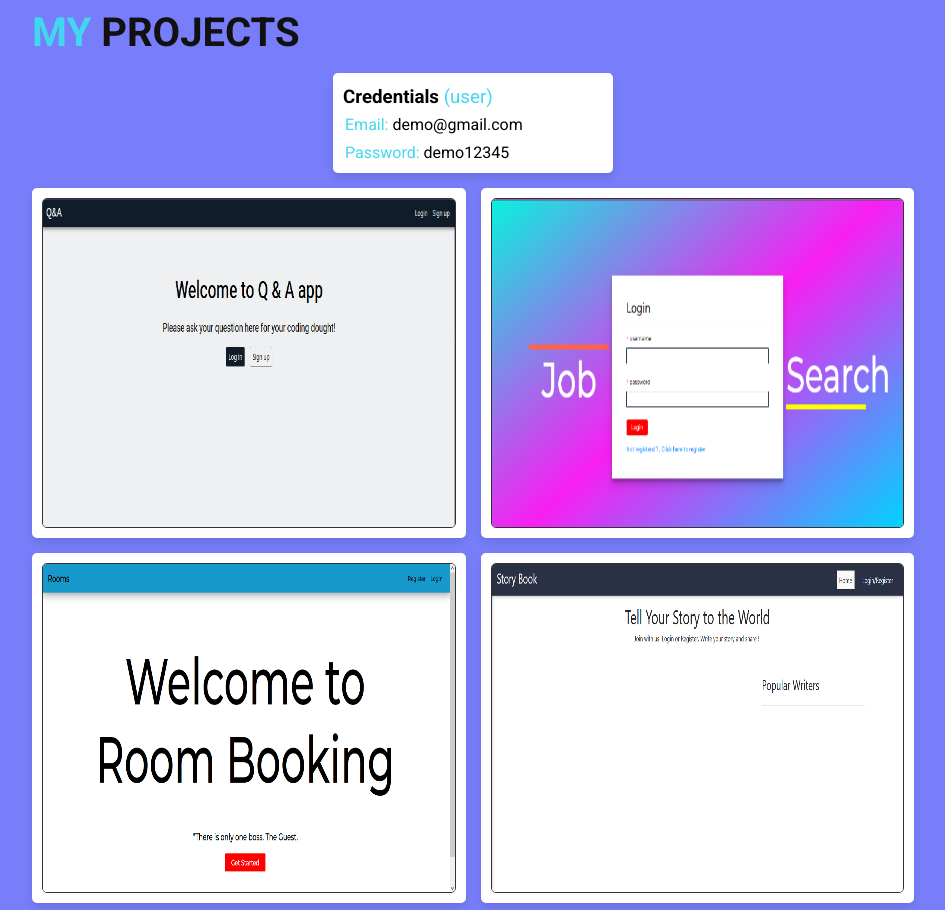
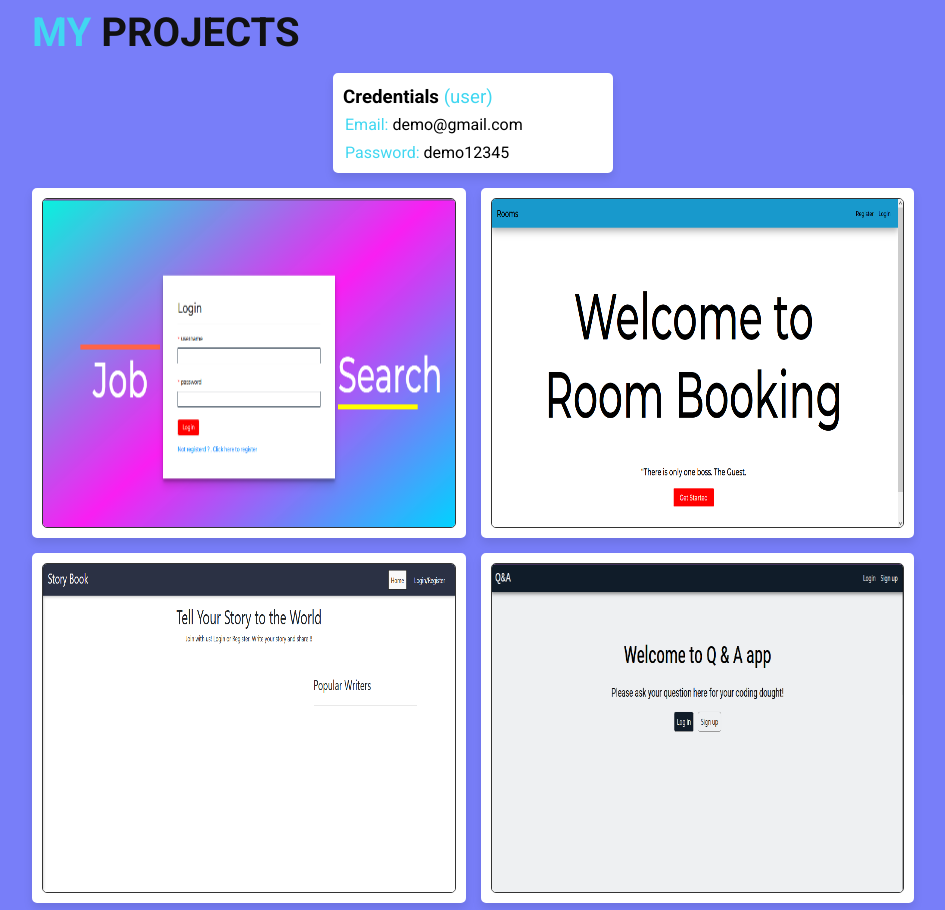
Before and after one commit to Boobalan28/My-Portfolio, a plain HTML site: page index.html in a window 1280 px wide. Shown: the part 1710-2620 px from the top of the page, without its empty margins (317-1262 px from the left). Drawn offline with Linux system fonts and the light colour scheme.

Commit message:
second commit

```diff
--- a/index.html
+++ b/index.html
@@ -75,11 +75,11 @@
 
     <div class="content">
         <h3> i am a fullstack developer </h3>
-        <p>I have some skills and knowledge in coding. then my self is a  good learner and self motivated person.</p>
+        <p> I have knowledge in design and integration with intuitive problem-solving skills. Passionate about implementing and launching new projects. Ability to translate business requirements into technical solutions. Looking to start the career as an entry-level software engineer with a reputed firm driven by technology.</p>
 
         <div class="box-container">
         </div>
-        <a href="https://drive.google.com/file/d/12h9wzEhQTGV20Abt1ntPaPVMEPloNPDp/view?usp=sharing" class="btn" target="_blank">my resume</a>
+        <a href="https://drive.google.com/file/d/1nZnxTGaCaSmlFZc2sU-5kaePSbtC5dCv/view?usp=sharing" class="btn" target="_blank">my resume</a>
     </div>
 
 </div>
@@ -144,6 +144,42 @@
     <div class="box-container">
 
         <div class="box">
+            <img src="images/img-3.png" alt="img">
+            <h3> Jobs-App </h3>
+            <h4>Description:</h4>
+            <p> Job search by helping you instantly access new jobs added on the platform and Connect with recruiters, apply from a pool of handpicked. </p>
+            <div class="icons">
+                <a href="https://github.com/Boobalan28/Jobs-Frontend" class="fab fa-github" target="_blank"><span style="padding-left: 10px;">Frontend</span></a>
+                <a href="https://jobsapps.herokuapp.com" class="fas fa-link" target="_blank"><span style="padding-left: 10px;">Live</span></a>
+                <a href="https://github.com/Boobalan28/Jobs-Backend" class="fab fa-github" target="_blank"><span style="padding-left: 10px;">Backend</span></a>
+            </div>
+        </div>
+
+        <div class="box">
+            <img src="images/img-4.png" alt="img">
+            <h3> Rooms-App </h3>
+            <h4>Description:</h4>
+            <p>Book  your rooms here for best quality and lowest price and services then If any problem you cancel the room any time. </p>
+            <div class="icons">
+                <a href="https://github.com/Boobalan28/Rooms-Frontend" class="fab fa-github" target="_blank"><span style="padding-left: 10px;">Frontend</span></a>
+                <a href="https://roomseapp.herokuapp.com" class="fas fa-link" target="_blank"><span style="padding-left: 10px;">Live</span></a>
+                <a href="https://github.com/Boobalan28/Rooms-Backend" class="fab fa-github" target="_blank"><span style="padding-left: 10px;">Backend</span></a>
+            </div>
+        </div>
+
+        <div class="box">
+            <img src="images/img-6.png" alt="img">
+            <h3> Story-App </h3>
+            <h4>Description:</h4>
+            <p>It gives people a way to share their lives with friends and family through pictures and The concept of this popular social networking site is based on the passion for photographs.</p>
+            <div class="icons">
+                <a href="https://github.com/Boobalan28/StoryApp-Frontend" class="fab fa-github" target="_blank"><span style="padding-left: 10px;">Frontend</span></a>
+                <a href="https://storyapps.netlify.app" class="fas fa-link" target="_blank"><span style="padding-left: 10px;">Live</span></a>
+                <a href="https://github.com/Boobalan28/StoryApp-Backend" class="fab fa-github" target="_blank"><span style="padding-left: 10px;">Backend</span></a>
+            </div>
+        </div>
+
+         <div class="box">
             <img src="images/img-5.png" alt="img">
             <h3> Coding Q and A App  </h3>
             <h4>Description:</h4>
@@ -156,46 +192,10 @@
         </div>
 
         <div class="box">
-            <img src="images/img-3.png" alt="img">
-            <h3> Jobs-App </h3>
-            <h4>Description:</h4>
-            <p>Search here for your dream jobs and apply it. if your are recruiter please post a good jobs </p>
-            <div class="icons">
-                <a href="https://github.com/Boobalan28/Jobs-Frontend" class="fab fa-github" target="_blank"><span style="padding-left: 10px;">Frontend</span></a>
-                <a href="https://jobsapps.herokuapp.com" class="fas fa-link" target="_blank"><span style="padding-left: 10px;">Live</span></a>
-                <a href="https://github.com/Boobalan28/Jobs-Backend" class="fab fa-github" target="_blank"><span style="padding-left: 10px;">Backend</span></a>
-            </div>
-        </div>
-
-        <div class="box">
-            <img src="images/img-4.png" alt="img">
-            <h3> Rooms-App </h3>
-            <h4>Description:</h4>
-            <p>Where you go in india book rooms here best quality and lowest price and comfortable </p>
-            <div class="icons">
-                <a href="https://github.com/Boobalan28/Rooms-Frontend" class="fab fa-github" target="_blank"><span style="padding-left: 10px;">Frontend</span></a>
-                <a href="https://roomseapp.herokuapp.com" class="fas fa-link" target="_blank"><span style="padding-left: 10px;">Live</span></a>
-                <a href="https://github.com/Boobalan28/Rooms-Backend" class="fab fa-github" target="_blank"><span style="padding-left: 10px;">Backend</span></a>
-            </div>
-        </div>
-
-        <div class="box">
-            <img src="images/img-6.png" alt="img">
-            <h3> Story-App </h3>
-            <h4>Description:</h4>
-            <p>Create your profile and put your story here and save your memories in your profile</p>
-            <div class="icons">
-                <a href="https://github.com/Boobalan28/StoryApp-Frontend" class="fab fa-github" target="_blank"><span style="padding-left: 10px;">Frontend</span></a>
-                <a href="https://storyapps.netlify.app" class="fas fa-link" target="_blank"><span style="padding-left: 10px;">Live</span></a>
-                <a href="https://github.com/Boobalan28/StoryApp-Backend" class="fab fa-github" target="_blank"><span style="padding-left: 10px;">Backend</span></a>
-            </div>
-        </div>
-
-        <div class="box">
             <img src="images/img-2.png" alt="img">
             <h3> Notes-App </h3>
             <h4>Description:</h4>
-            <p>Create your own notes safe and secure and if you forgot it anything note it here </p>
+            <p>Create your own notes safe and secure and if you forgot it anything note it here for examble your daily work and meeting notes. if your are a student take your class notes. </p>
             <div class="icons">
                 <a href="https://github.com/Boobalan28/NotesApp-Frontend" class="fab fa-github"target="_blank"><span style="padding-left: 10px;">Frontend</span></a>
                 <a href="https://noteseapp.herokuapp.com" class="fas fa-link" target="_blank"><span style="padding-left: 10px;">Live</span></a>
```
